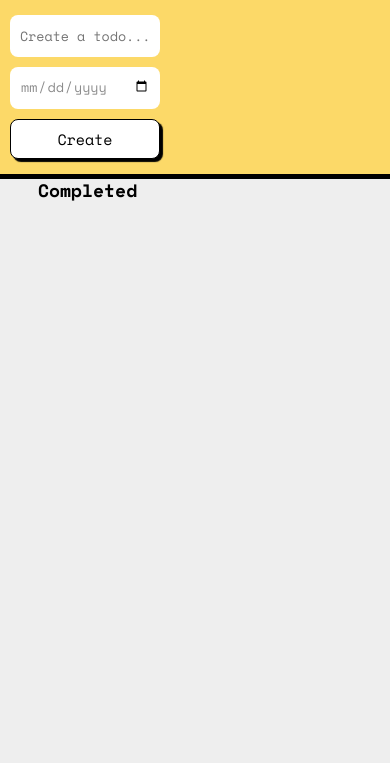
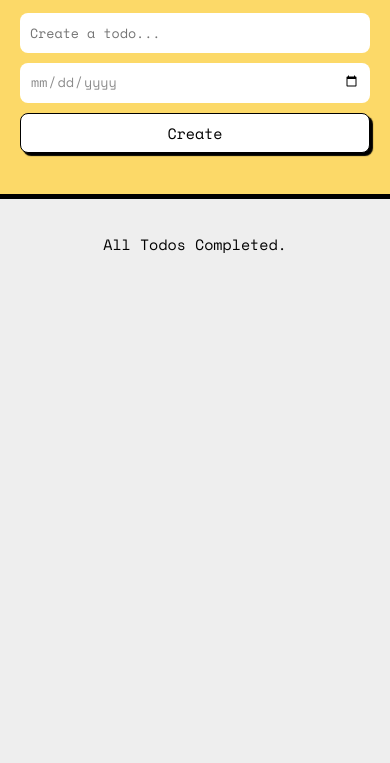
Before and after one commit to sadiqur-rahman/todo-web-app, a plain HTML site: page index.html in a window 390 px wide. Shown: the part 81-844 px from the top of the page. Drawn offline with nearby package versions, Linux system fonts and the light colour scheme.

Commit message:
navbar, all completed div, completed container, pending container have been responsive

```diff
--- a/style/completed todo/completed.css
+++ b/style/completed todo/completed.css
@@ -16,12 +16,13 @@
   align-items: center;
   justify-content: center;
   padding: 20px;
-  margin: 190px auto 0;
+  margin: auto;
 }
 
 .completed-title-container {
   position: relative;
   display: flex;
+  margin-top: 30px;
   width: 800px;
   padding: 10px;
   border-radius: 10px 10px 0px 0px;
@@ -82,3 +83,16 @@
   font-size: 18px;
   font-weight: bold;
 }
+
+/* Apply styles for screens 600px wide or smaller */
+@media only screen and (max-width: 600px) {
+
+  .todo-status-completed {
+    margin-top: 300px;
+  }
+
+  .completed-title-container {
+    margin-top: 30px;
+  }
+
+}
--- a/style/general.css
+++ b/style/general.css
@@ -34,7 +34,7 @@ body {
   flex-direction: row;
   justify-content: space-between;
   padding: 10px 20px;
-  margin-top: 120px;
+  margin-top: 140px;
   width: 800px;
   justify-items: center;
   margin-left: auto;
@@ -64,8 +64,12 @@ body {
 /* Apply styles for screens 600px wide or smaller */
 @media only screen and (max-width: 600px) {
   body {
-    font-size: 10px;
+    font-size: 15px;
     padding: 10px;
   }
 
+  .pending-todo-title-container-active {
+    margin-top: 250px;
+  }
+
 }
--- a/style/navbar.css
+++ b/style/navbar.css
@@ -1,16 +1,13 @@
 
 .todo-navbar {
-  padding-top: 5px;
   position: fixed;
-  width: 100%;
-  background-color:rgb(252, 217, 104);
-  height: 130px;
+  left: 0;
+  right: 0;
+  padding: 20px;
+  background-color: rgb(252, 217, 104);
   border-bottom: 5px solid black;
   top: 0;
-  left: 0;
   z-index: 1;
-
-  padding: 10px;
 }
 
 .navbar-container {
@@ -53,8 +50,9 @@
 
 .todo-input-field {
   display: flex;
-  width: 830px;
   gap: 10px;
+  width: 100%; /* instead of 830px */
+  flex-wrap: wrap; /* allows wrapping */
 }
 
 .description{
@@ -78,7 +76,16 @@
   border: none;
 }
 
+.description,
+.date,
 .todo-create-button {
+  min-width: 0; /* prevents overflow in flexbox */
+  width: 100%; /* mobile full width */
+  box-sizing: border-box;
+}
+
+.todo-create-button {
+  width: auto;
   border: 1px solid black;
   background-color: white;
   font-family: space mono;
@@ -95,24 +102,20 @@
   transition: 0.3s;
 }
 
-
+.todo-status-completed {
+    margin-top: 200px;
+}
 
 /* Apply styles for screens 600px wide or smaller */
 @media only screen and (max-width: 600px) {
   .todo-navbar {
-    padding: 10px;
+    padding: 20px;
     height: 235px;
-  }
-
-  .todo-header {
-    font-size: 25px;
-    padding: 10px;
   }
 
   .todo-input-field {
     display: flex;
     flex-direction: column;
-    width: 150px;
     gap: 10px;
   }
 
@@ -125,7 +128,18 @@
   }
 
   .todo-create-button {
-    height: 40px;
+    min-height: 40px;
+  }
+
+  .todo-input-field {
+    display: flex;
+    flex-direction: column;
+    gap: 10px;
+    width: 100%; /* override fixed 830px */
+  }
+
+  .description, .date, .todo-create-button {
+    flex: 1 1 100%;
   }
 
 }
```
